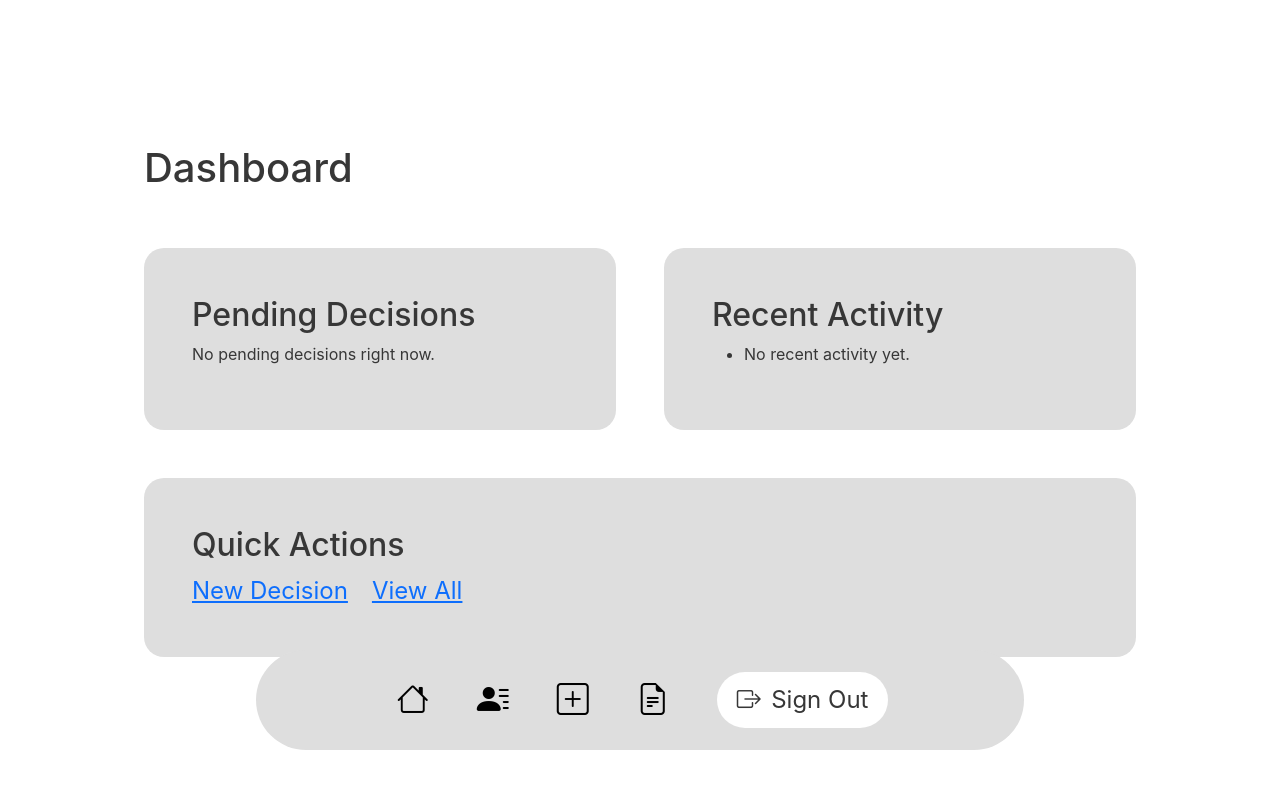
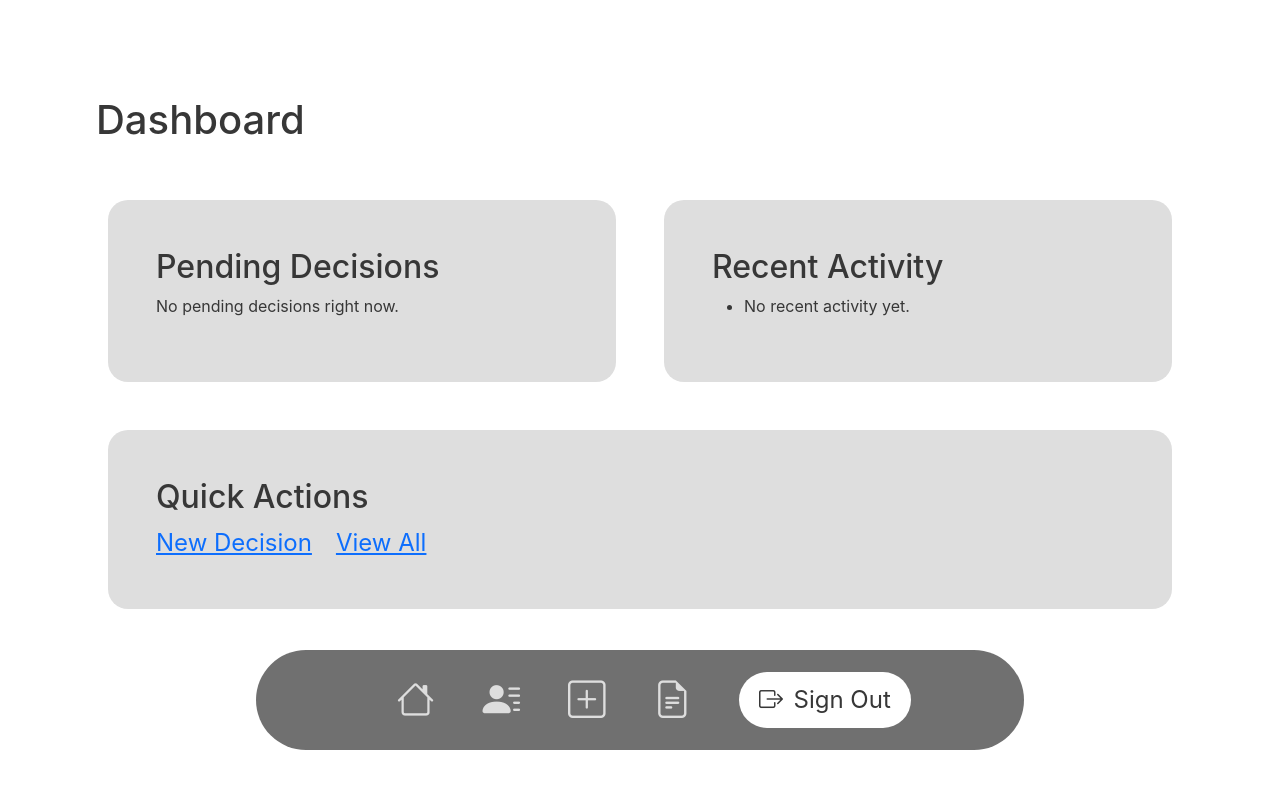
Before and after one commit to gwendolynbrunot/logidex, a Next.js app in the folder logidex/: page / in a window 1280 px wide. Shown: the top 788 px of the page. Built offline with nearby package versions, Linux system fonts and the light colour scheme.

Commit message:
Main page styles

```diff
--- a/logidex/src/app/page.tsx
+++ b/logidex/src/app/page.tsx
@@ -5,7 +5,7 @@ export default function Home() {
   return (
     <div className="dashboard-wrapper">
       <h1 className="">Dashboard</h1>
-
+      <div className="container-fluid dashboard-container">
         <section className="dashboard-top-actions">
           <div className="pending-decisions-wrapper">
             <h2 className="">Pending Decisions</h2>
@@ -27,5 +27,6 @@ export default function Home() {
           </div>
         </section>
       </div>
+    </div>
   );
 }
--- a/logidex/src/app/styles/globals.scss
+++ b/logidex/src/app/styles/globals.scss
@@ -78,13 +78,12 @@ a {
 // Main Layout
 .site-wrapper {
   display: flex;
-  flex-direction: column;
-  align-items: center;
   height: 100%;
 }
 
 .main-app-content {
-  padding: $sp-x-large;
+  height: calc(100% - 150px);
+  padding: $sp-large $sp-large $sp-medium $sp-large;
 }
 
 .main-content-wrapper {
@@ -123,6 +122,7 @@ a {
 // Navbar Styles
 .navbar {
   position: absolute;
+  align-self: flex-end;
   height: fit-content;
   width: 100%;
   padding: 0px 20%;
@@ -133,7 +133,7 @@ a {
   display: flex;
   justify-content: center;
   width: 100%;
-  background-color: $light-gray;
+  background-color: $medium-gray;
   border-radius: 60px;
 }
 
@@ -159,19 +159,19 @@ a {
 }
 
 .navbar-links-wrapper a {
-  color: black;
+  color: $light-gray;
   width: 100%;
   text-decoration: none;
 }
 
-.navbar-links-wrapper a:hover {
+.navIcon {
+  font-size: 2.35rem;
+}
+
+.navIcon i:hover {
   color: white;
 
   transition: 0.25s;
-}
-
-.navIcon {
-  font-size: 2rem;
 }
 
 // .navLink-home, .navLink-decisions, .navLink-new, .navLink-audit {
@@ -183,6 +183,16 @@ a {
   display: flex;
   flex-direction: column;
   gap: $sp-medium;
+  height: 100%;
+}
+
+.dashboard-container {
+  display: flex;
+  flex-direction: column;
+  height: 100%;
+  height: 100%;
+  gap: $sp-medium;
+  align-items: stretch;
 }
 
 .dashboard-top-actions {
@@ -190,19 +200,25 @@ a {
   flex-direction: row;
   justify-content: space-evenly;
   width: 100%;
+  height: 50%;
   gap: $sp-medium;
 }
 
 .pending-decisions-wrapper, .recent-activity-wrapper, .quick-actions {
   width: 100%;
+  height: 100%;
   border-radius: 20px;
   background-color: $light-gray;
   padding: $sp-medium;
 }
 
+.quick-actions {
+  height: 50%;
+}
+
 .quick-actions-links {
+  display: flex;
   width: 100%;
-  display: flex;
   gap: $sp-small;
 }
 
```
Lines whose indentation alone changed are shown as unchanged.
